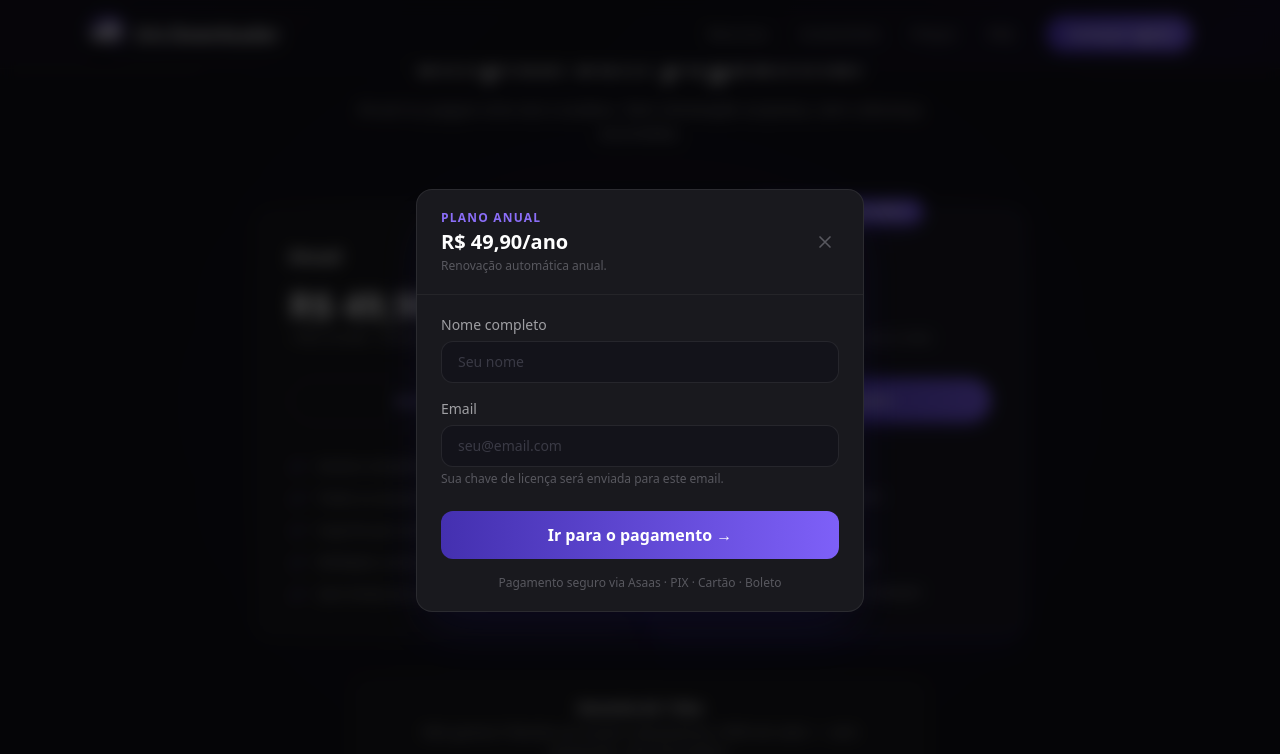
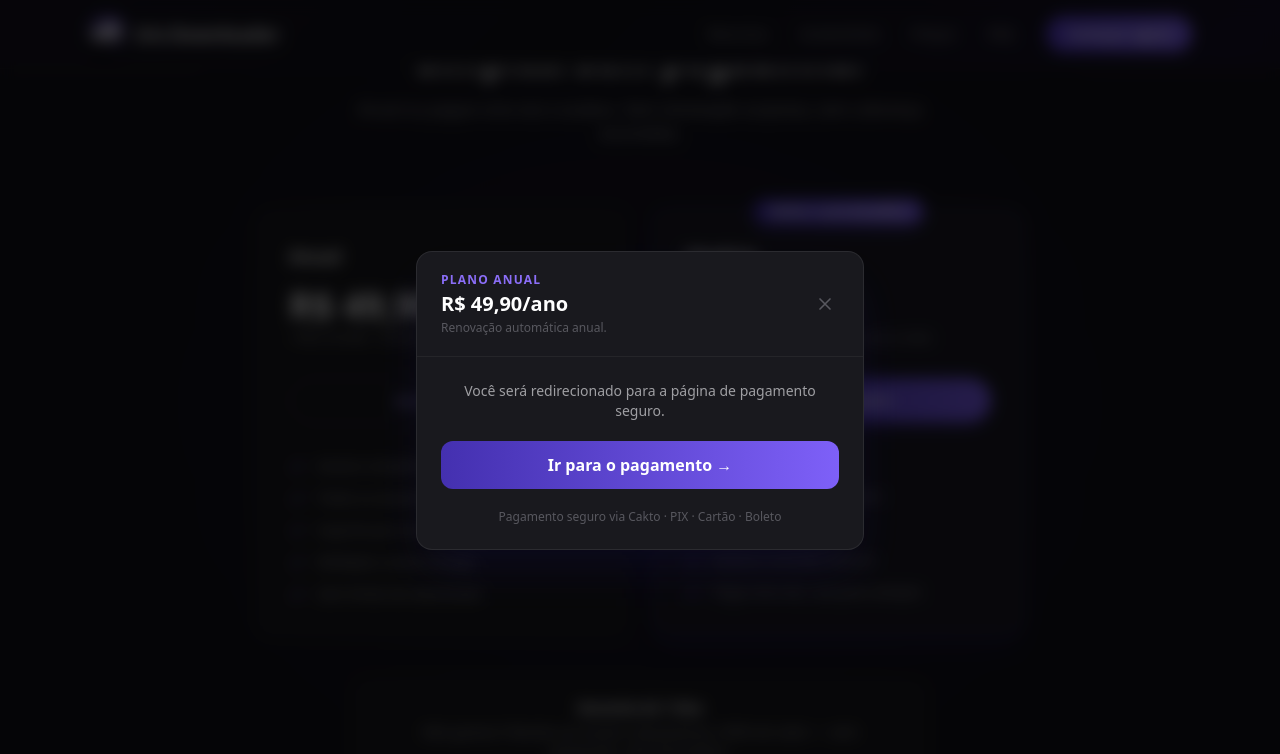
Before and after one commit to isaiasouza/iris-website, a Next.js app: page / in a window 1280 px wide. Both pictures are taken after a click on the button "Assinar agora". Shown: the part 4571-5325 px from the top of the page. Built offline with nearby package versions, Linux system fonts and the light colour scheme; no server answers.

Commit message:
fix: checkout redireciona para Cakto em vez de chamar API Asaas

```diff
--- a/src/app/components/CheckoutModal.tsx
+++ b/src/app/components/CheckoutModal.tsx
@@ -1,47 +1,27 @@
 "use client";
 
-import { useState } from "react";
+const CAKTO_URLS = {
+  annual:   `https://pay.cakto.com.br/${process.env.NEXT_PUBLIC_CAKTO_ANNUAL_ID}`,
+  lifetime: `https://pay.cakto.com.br/${process.env.NEXT_PUBLIC_CAKTO_LIFETIME_ID}`,
+};
+
+const PLAN_INFO = {
+  annual:   { label: "Plano Anual",     price: "R$ 49,90/ano", description: "Renovação automática anual." },
+  lifetime: { label: "Plano Vitalício", price: "R$ 110,99",    description: "Pagamento único, sem renovações." },
+};
 
 interface CheckoutModalProps {
   plan: "annual" | "lifetime";
   onClose: () => void;
 }
 
-const PLAN_INFO = {
-  annual:   { label: "Plano Anual",     price: "R$ 49,90/ano", description: "Renovação automática anual." },
-  lifetime: { label: "Plano Vitalício", price: "R$ 110,99",    description: "Pagamento único, sem renovações." },
-};
+export default function CheckoutModal({ plan, onClose }: CheckoutModalProps) {
+  const info = PLAN_INFO[plan];
+  const url  = CAKTO_URLS[plan];
 
-export default function CheckoutModal({ plan, onClose }: CheckoutModalProps) {
-  const [name, setName]     = useState("");
-  const [email, setEmail]   = useState("");
-  const [loading, setLoading] = useState(false);
-  const [error, setError]   = useState<string | null>(null);
-  const info = PLAN_INFO[plan];
-
-  async function handleSubmit(e: React.FormEvent) {
-    e.preventDefault();
-    setLoading(true);
-    setError(null);
-
-    try {
-      const res = await fetch("/api/checkout", {
-        method: "POST",
-        headers: { "Content-Type": "application/json" },
-        body: JSON.stringify({ plan, name, email }),
-      });
-
-      const data = await res.json();
-
-      if (!res.ok || !data.checkoutUrl) {
-        throw new Error(data.error ?? "Erro ao gerar link de pagamento.");
-      }
-
-      window.location.href = data.checkoutUrl;
-    } catch (err) {
-      setError(err instanceof Error ? err.message : "Erro inesperado.");
-      setLoading(false);
-    }
+  function handleCheckout() {
+    window.open(url, "_blank", "noopener,noreferrer");
+    onClose();
   }
 
   return (
@@ -63,49 +43,23 @@ export default function CheckoutModal({ plan, onClose }: CheckoutModalProps) {
           </button>
         </div>
 
-        {/* Form */}
-        <form onSubmit={handleSubmit} className="px-6 py-5 space-y-4">
-          <div>
-            <label className="block text-sm text-[#9F9FA3] mb-1.5">Nome completo</label>
-            <input
-              type="text"
-              required
-              value={name}
-              onChange={(e) => setName(e.target.value)}
-              placeholder="Seu nome"
-              className="w-full bg-[#13131A] border border-white/8 rounded-xl px-4 py-2.5 text-white text-sm placeholder:text-[#3a3a45] focus:outline-none focus:border-iris-500/50 transition-colors"
-            />
-          </div>
-
-          <div>
-            <label className="block text-sm text-[#9F9FA3] mb-1.5">Email</label>
-            <input
-              type="email"
-              required
-              value={email}
-              onChange={(e) => setEmail(e.target.value)}
-              placeholder="seu@email.com"
-              className="w-full bg-[#13131A] border border-white/8 rounded-xl px-4 py-2.5 text-white text-sm placeholder:text-[#3a3a45] focus:outline-none focus:border-iris-500/50 transition-colors"
-            />
-            <p className="text-xs text-[#58585F] mt-1">Sua chave de licença será enviada para este email.</p>
-          </div>
-
-          {error && (
-            <p className="text-sm text-red-400 text-center">{error}</p>
-          )}
+        {/* Body */}
+        <div className="px-6 py-6 space-y-5">
+          <p className="text-sm text-[#9F9FA3] text-center">
+            Você será redirecionado para a página de pagamento seguro.
+          </p>
 
           <button
-            type="submit"
-            disabled={loading}
-            className="w-full bg-gradient-to-r from-iris-700 to-iris-500 text-white font-semibold py-3 rounded-xl transition-all hover:brightness-110 hover:shadow-lg hover:shadow-iris-700/30 mt-2 disabled:opacity-60 disabled:cursor-not-allowed"
+            onClick={handleCheckout}
+            className="w-full bg-gradient-to-r from-iris-700 to-iris-500 text-white font-semibold py-3 rounded-xl transition-all hover:brightness-110 hover:shadow-lg hover:shadow-iris-700/30"
           >
-            {loading ? "Gerando link..." : "Ir para o pagamento →"}
+            Ir para o pagamento →
           </button>
 
           <p className="text-center text-xs text-[#58585F]">
-            Pagamento seguro via Asaas · PIX · Cartão · Boleto
+            Pagamento seguro via Cakto · PIX · Cartão · Boleto
           </p>
-        </form>
+        </div>
       </div>
     </div>
   );
```
